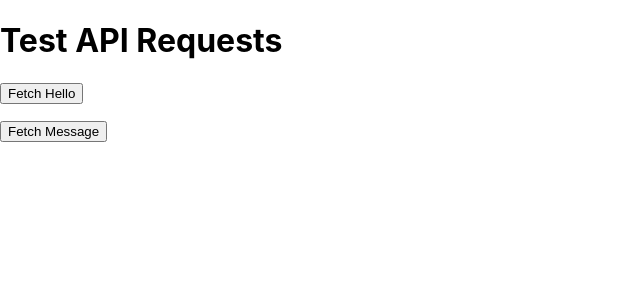
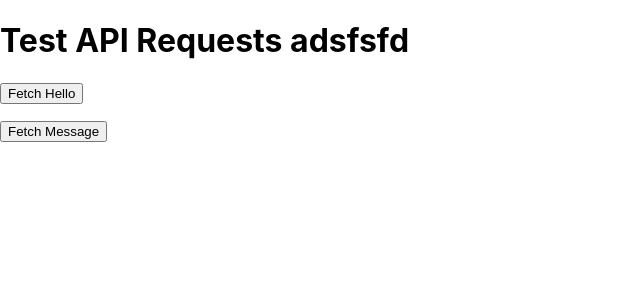
Before and after one commit to giffinmike/quackapp1, a React (Create React App) app: page / in a window 1280 px wide. Shown: the top 300 px of the page, without its empty margins (0-640 px from the left). Built offline with nearby package versions, Linux system fonts and the light colour scheme.

Commit message:
new deploy1

```diff
--- a/src/App.tsx
+++ b/src/App.tsx
@@ -38,7 +38,7 @@ const fetchMessage = async () => {
 
   return (
     <div>
-      <h1>Test API Requests</h1>
+      <h1>Test API Requests adsfsfd</h1>
       <button onClick={fetchHello}>Fetch Hello</button>
       <p>{helloResponse}</p>
       <button onClick={fetchMessage}>Fetch Message</button>
```
